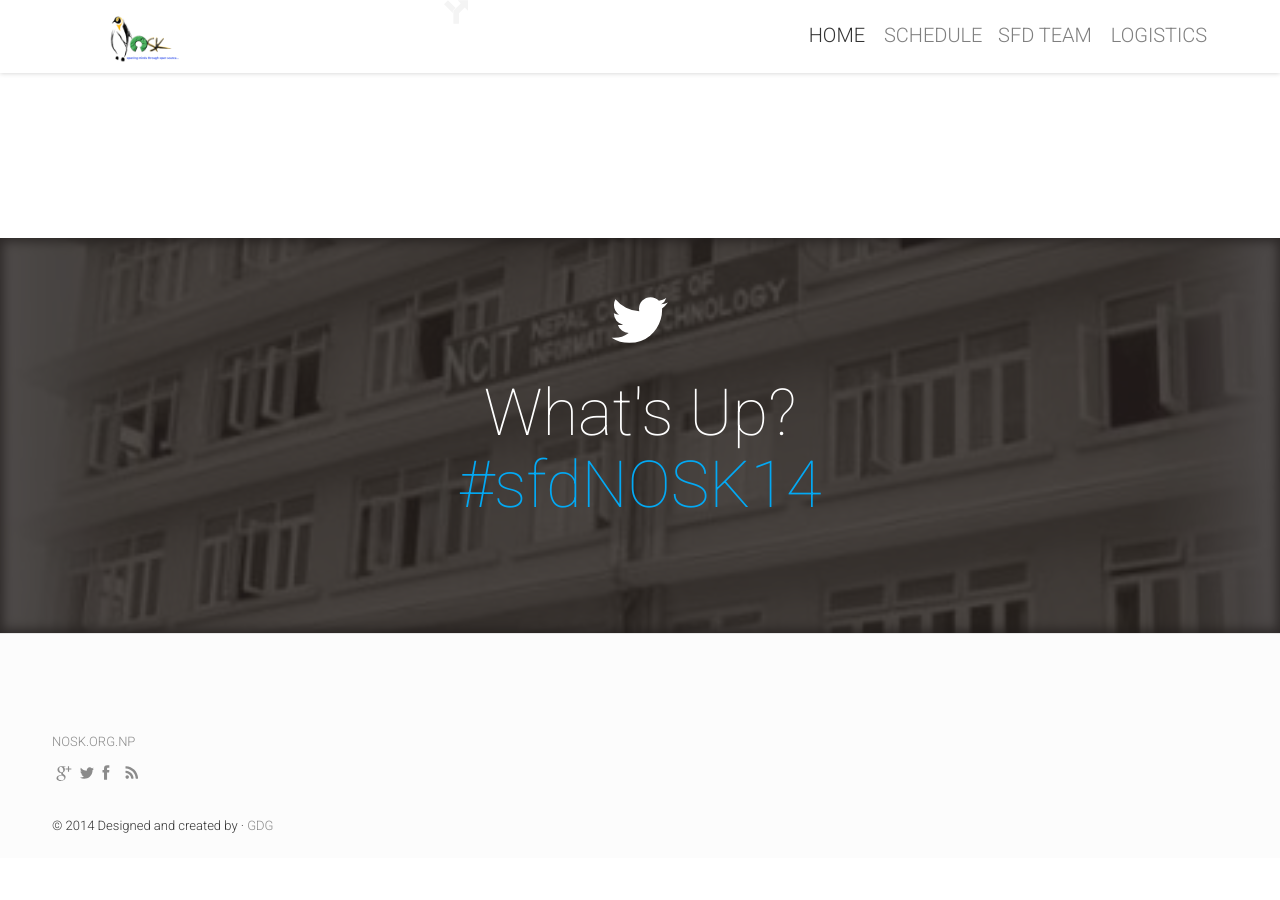
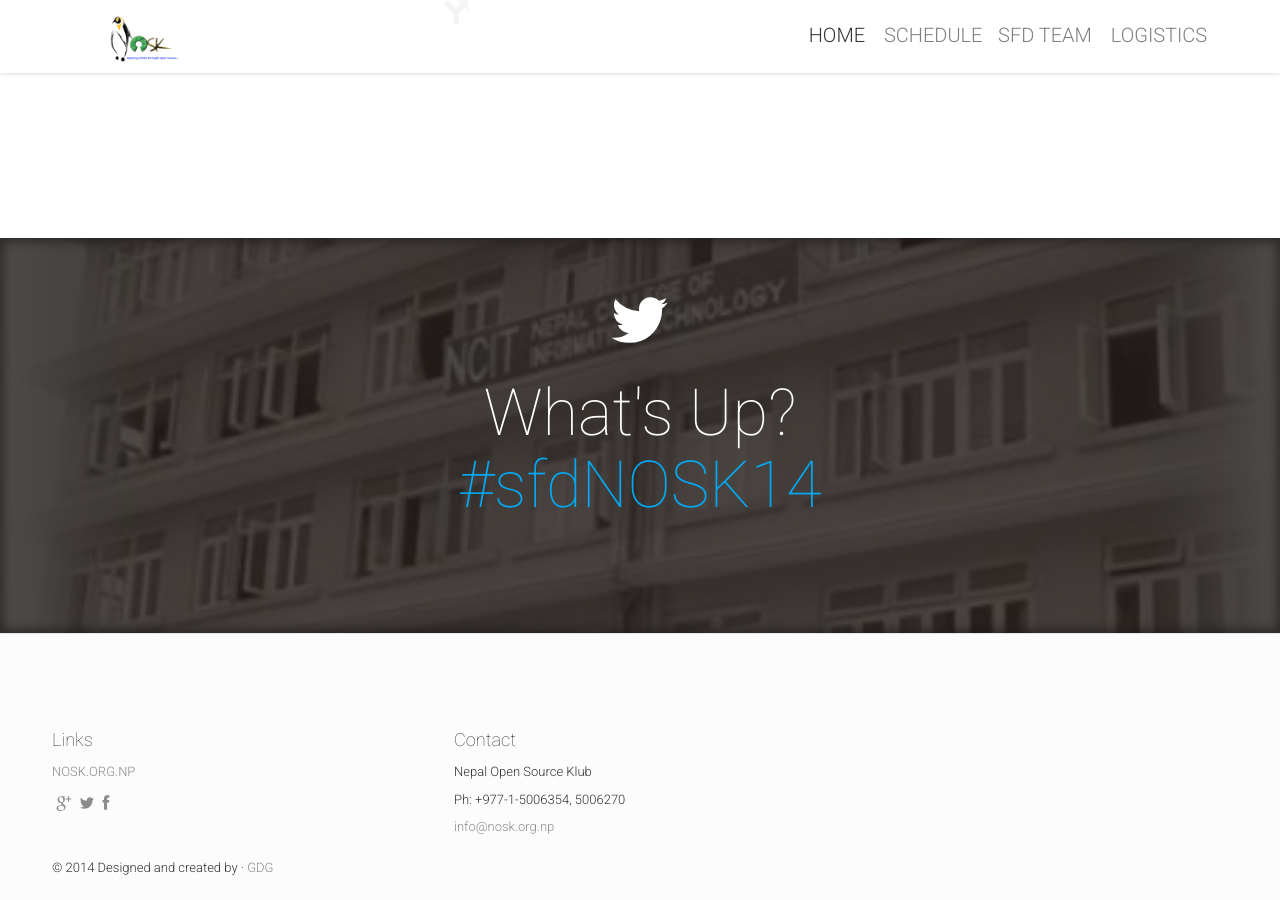
Before and after one commit to openosk/openosk.github.io, a Jekyll site: the page built from index.html, in a window 1280 px wide and 900 px high, scrolled down 2509 px. Built offline with Jekyll 4.4.1, drawn with Linux system fonts in a browser that asks for light colours; nearby versions of some CDN libraries; comment, search, counter and statistics services are not loaded; before the commit the page ends 3367 px from its top, so only the background shows below that.

Commit message:
updated footer

```diff
--- a/_includes/footer.html
+++ b/_includes/footer.html
@@ -8,6 +8,7 @@
 	</div>
 	<div class="row">
 		<div class="col-md-4 col-sm-4 col-xs-6">
+        <h5>Links</h5>
 			<ul>
 				<li><a href="http://nosk.org.np" target="_blank">NOSK.ORG.NP</a>
 				</li>
@@ -34,15 +35,17 @@
 						</svg>
 					</a>
 				</li>
-				<li>
-					<a href="{{ "/feed.xml" | prepend: site.baseurl }}" target="_blank">
-						<svg class="icon icon-rss" viewBox="0 0 30 32">
-							<use xlink:href="{{ site.baseurl }}/img/sprites/sprites.svg#icon-rss"></use>
-						</svg>
-					</a>
-				</li>
 			</ul>
 		</div>
+        <div class="col-md-4 col-sm-4 col-xs-6">
+            <h5>Contact</h5>
+            <ul><li>Nepal Open Source Klub</li>
+                <li>Ph: +977-1-5006354, 5006270</li>
+                <li><a href="mailto:info@nosk.org.np" target="_blank">info@nosk.org.np</a>
+                </li>
+            </ul>
+        </div>
+
 	</div>
 	<div class="row">
 		<!-- Please don't delete this line-->
```
